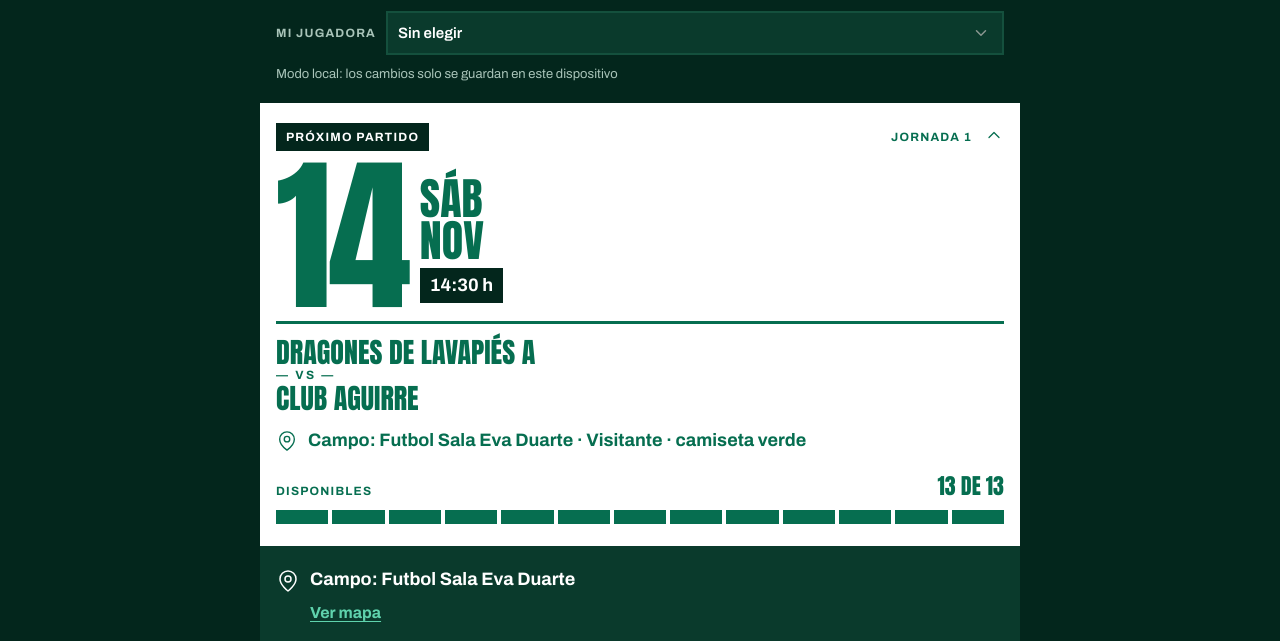
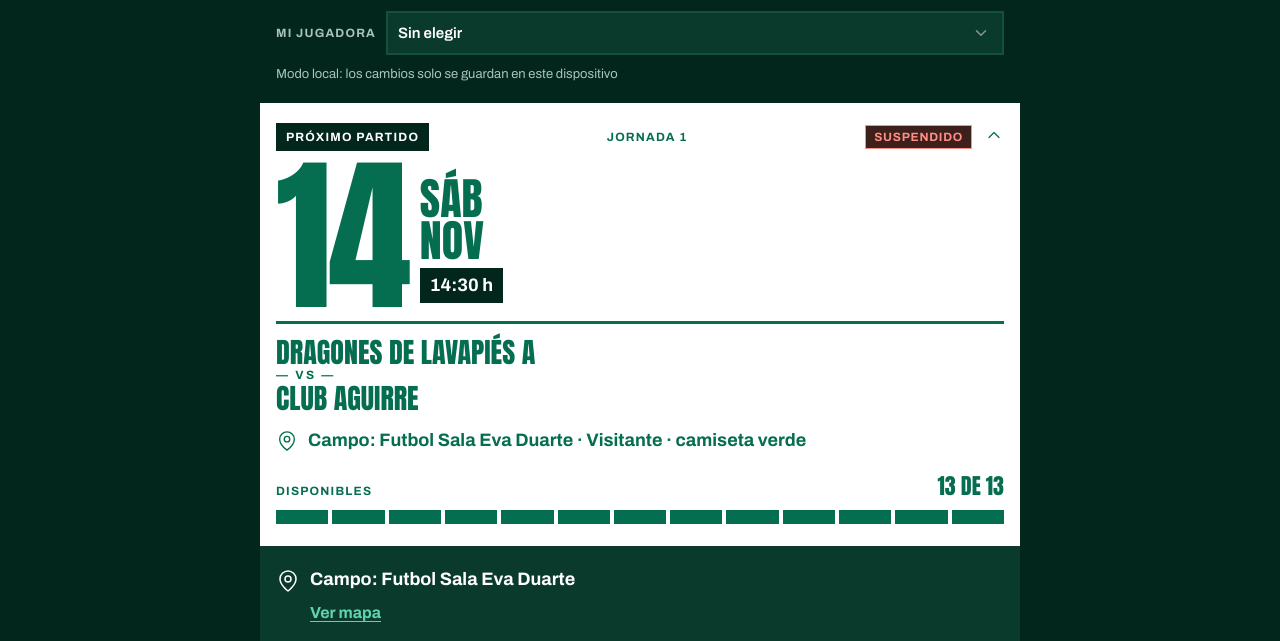
Before and after one commit to mauzam11/clubAguirreInfantilFem2627, a plain HTML site: page docs/index.html in a window 1280 px wide. Shown: the part 123-764 px from the top of the page. Drawn offline with Linux system fonts and the light colour scheme.

Commit message:
Añade la etiqueta «Suspendido» al partido del 14/11 (Jornada 1)
La marca es manual (JORNADAS_SUSPENDIDAS en docs/app.js) porque el CSV de la federación no indica suspensiones; se quita el número cuando el partido se reprograme.

Co-Authored-By: Claude Sonnet 5.5 <noreply@anthropic.com>

```diff
--- a/docs/app.js
+++ b/docs/app.js
@@ -235,6 +235,9 @@ const ICONO_PIN = `<svg viewBox="0 0 24 24" fill="none" stroke="currentColor" st
 const ICONO_CHEVRON = `<svg class="chevron" viewBox="0 0 24 24" fill="none" stroke="currentColor" stroke-width="1.5" stroke-linecap="round" stroke-linejoin="round" aria-hidden="true"><path d="m6 9 6 6 6-6"/></svg>`;
 const ICONO_CAL = `<svg viewBox="0 0 24 24" fill="none" stroke="currentColor" stroke-width="1.5" stroke-linecap="round" stroke-linejoin="round" aria-hidden="true"><rect x="3" y="5" width="18" height="16" rx="2"/><path d="M3 10h18M8 3v4M16 3v4"/></svg>`;
 
+/* Jornadas suspendidas (marca manual; el CSV no lo indica). Quitar el número cuando se reprograme. */
+const JORNADAS_SUSPENDIDAS = new Set([1]);
+
 function tarjeta(p) {
   const estado = estadoDe(p.jornada);
   const { noDisp, disponibles } = estado;
@@ -248,7 +251,8 @@ function tarjeta(p) {
   const abierto = abiertos.has(p.jornada);
   const pocas = !pasado && disponibles.length < MIN_JUGADORAS;
   const res = resultadoClub(p);
-  const resHtml = res ? `<span class="res ${res.c}">${res.t}</span>` : "";
+  const suspendido = JORNADAS_SUSPENDIDAS.has(p.jornada);
+  const resHtml = (res ? `<span class="res ${res.c}">${res.t}</span>` : "") + (suspendido ? '<span class="suspendido">Suspendido</span>' : "");
   const mapa = p.instalacion
     ? `https://www.google.com/maps/search/?api=1&query=${encodeURIComponent(p.instalacion + " Madrid")}`
     : null;
--- a/docs/styles.css
+++ b/docs/styles.css
@@ -326,6 +326,7 @@ dialog input { background: var(--fondo); color: var(--texto); width: 100%; font:
 .res.v { background: var(--verde-tinta); color: #fff; }
 .res.d { background: var(--rojo-claro); color: var(--rojo); }
 .partido.proximo .res { background: var(--bloque-chip-bg); color: var(--bloque-chip-fg); }
+.suspendido { display: inline-block; padding: 2px 8px; background: var(--rojo-claro); color: var(--rojo); border: 1px solid var(--rojo); font-weight: 700; font-size: 12px; text-transform: uppercase; letter-spacing: .06em; }
 .aviso { display: inline-block; padding: 2px 8px; background: var(--ambar-claro); color: var(--ambar-tinta); font-weight: 700; font-size: 12px; }
 .disp-texto .aviso { background: var(--ambar); color: #3b2a00; }
 
```
